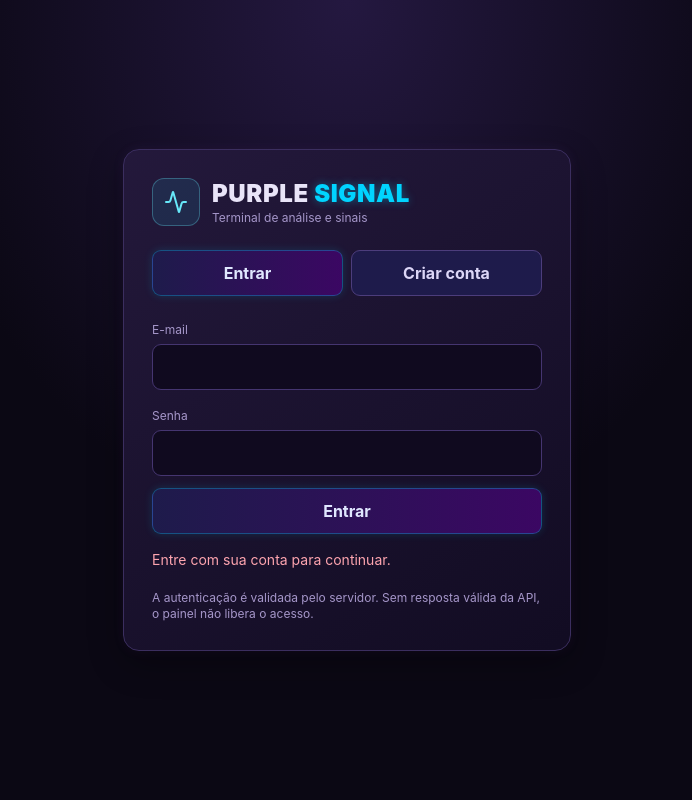
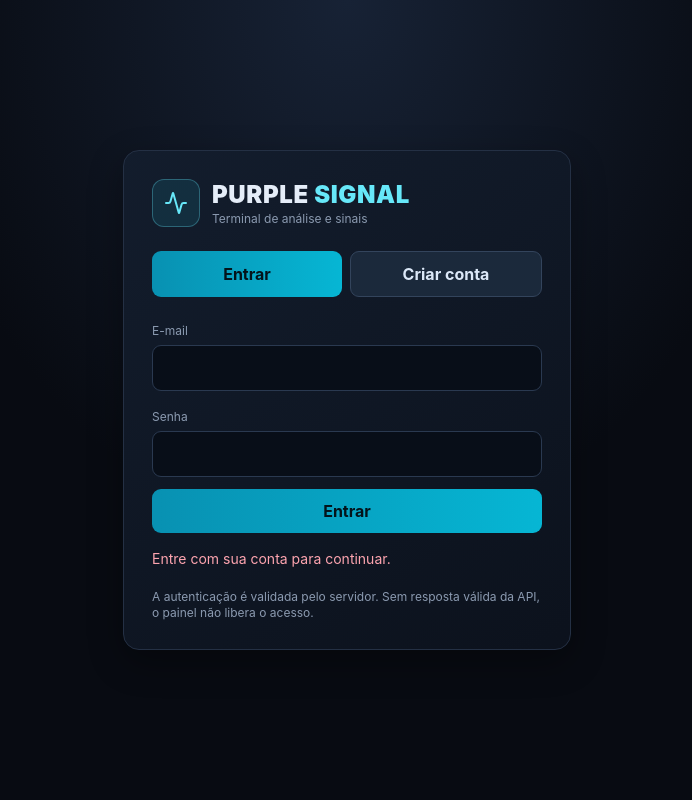
Before and after one commit to cafebeatz/Purple-signal, a FastAPI app: page / in a window 1280 px wide. Shown: the whole page, without its empty margins (293-985 px from the left). Run offline with FastAPI, Linux system fonts and the light colour scheme; parts of the project's set-up code (start-up, migrations or seed data) failed here and were passed over; some libraries are stand-ins or nearby versions.

Commit message:
Update index.html

```diff
--- a/templates/index.html
+++ b/templates/index.html
@@ -22,32 +22,6 @@
     .skeleton{color:#74849a;font-style:italic}.metric{font-variant-numeric:tabular-nums}
     input[type=range]{accent-color:#22d3ee}
     @media(max-width:900px){.dashboard-grid{grid-template-columns:1fr!important}.header-wrap{align-items:flex-start;flex-direction:column}}
-
-    /* Purple Signal — identidade visual violeta/neon */
-    :root{
-      color-scheme:dark;
-      --bg:#0b0814;--panel:#150f28;--line:#3b2e5f;--muted:#a596c9;
-      --cyan:#00d4ff;--green:#34d399;--red:#fb7185;--gold:#fbbf24;
-      --neon-purple:#a855f7;
-    }
-    body{background:radial-gradient(ellipse at top,#241840 0,#0b0814 48%);color:#e9e4f8}
-    .panel{background:linear-gradient(145deg,rgba(36,25,60,.96),rgba(18,12,35,.96));border-color:#3b2e5f;box-shadow:0 12px 35px #0005,0 0 12px rgba(168,85,247,.08)}
-    .field{background:#100a1f;border-color:#453570;color:#e9e4f8}
-    .field:focus{border-color:#00d4ff;box-shadow:0 0 0 2px rgba(0,212,255,.15),0 0 8px rgba(0,212,255,.25)}
-    .btn-primary{background:linear-gradient(90deg,#1e1b4b,#3b0763);color:#e0e7ff;border:1px solid rgba(0,212,255,.3);box-shadow:0 0 8px rgba(0,212,255,.15)}
-    .btn-primary:hover{box-shadow:0 0 12px rgba(0,212,255,.3)}
-    .btn-secondary{background:#1e1b4b;border-color:#4c3d7c;color:#dcd6f7}
-    .btn-danger{background:#421b37;border-color:#6b2e5c;color:#fddde4}
-    .pill{border-color:#423469;background:#1c1633}
-    th,td{border-bottom-color:#342854} th{color:#9e8fd0}
-    .row-hover:hover{background:#251a42}
-    .skeleton{color:#7c6ea8}
-    input[type=range]{accent-color:#00d4ff}
-    .purple-neon{color:#00d4ff;text-shadow:0 0 6px rgba(0,212,255,.35)}
-    .robot-panel{border-color:rgba(168,85,247,.42);box-shadow:0 12px 35px #0005,0 0 16px rgba(168,85,247,.09)}
-    .robot-lock{background:rgba(168,85,247,.08);border:1px solid rgba(168,85,247,.25);border-radius:10px;padding:10px}
-    .robot-disabled{opacity:.58;cursor:not-allowed}
-
   </style>
 </head>
 <body>
@@ -55,7 +29,7 @@
     <div class="panel w-full max-w-md p-7">
       <div class="flex items-center gap-3 mb-6">
         <div class="w-12 h-12 rounded-xl bg-cyan-400/10 border border-cyan-300/30 flex items-center justify-center text-cyan-300"><i data-lucide="activity"></i></div>
-        <div><h1 class="text-2xl font-black tracking-wide">PURPLE <span style="color:#00d4ff;text-shadow:0 0 8px rgba(0,212,255,.4)">SIGNAL</span></h1><p class="text-xs muted">Terminal de análise e sinais</p></div>
+        <div><h1 class="text-2xl font-black tracking-wide">PURPLE <span class="text-cyan-300">SIGNAL</span></h1><p class="text-xs muted">Terminal de análise e sinais</p></div>
       </div>
       <div class="flex gap-2 mb-5">
         <button id="mode-login" class="btn btn-primary flex-1" type="button">Entrar</button>
@@ -76,7 +50,7 @@
     <header class="header-wrap flex justify-between gap-4 mb-5">
       <div class="flex items-center gap-3">
         <div class="w-11 h-11 rounded-xl bg-cyan-400/10 border border-cyan-300/30 flex items-center justify-center text-cyan-300"><i data-lucide="activity"></i></div>
-        <div><h1 class="text-xl md:text-2xl font-black">PURPLE <span style="color:#00d4ff;text-shadow:0 0 8px rgba(0,212,255,.4)">SIGNAL</span></h1><div class="text-xs muted">Dados fornecidos pela API da aplicação</div></div>
+        <div><h1 class="text-xl md:text-2xl font-black">PURPLE <span class="text-cyan-300">SIGNAL</span></h1><div class="text-xs muted">Dados fornecidos pela API da aplicação</div></div>
       </div>
       <div class="flex flex-wrap items-center gap-2">
         <span class="pill flex items-center gap-2"><span id="api-dot" class="dot"></span><span id="api-status">API aguardando</span></span>
```
Also changed, not shown: other parts of templates/index.html (+2 -36 lines).
